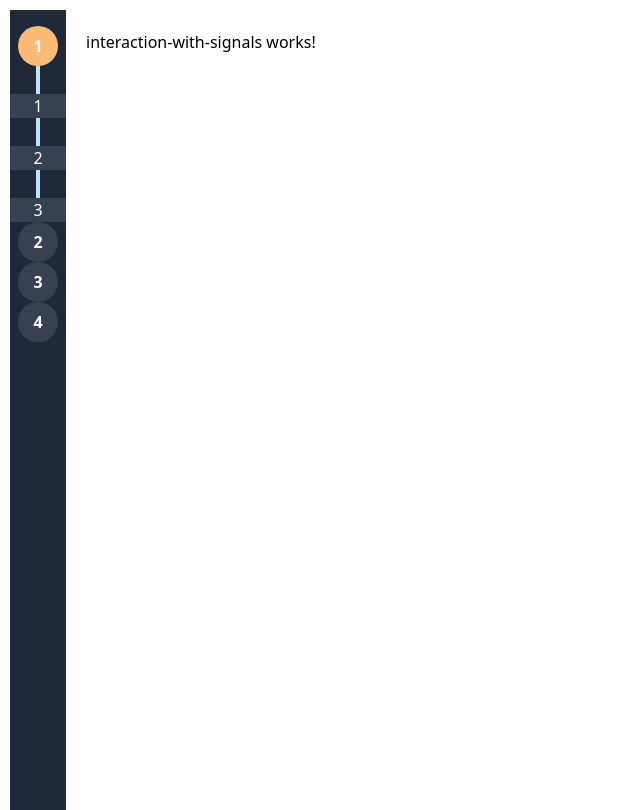
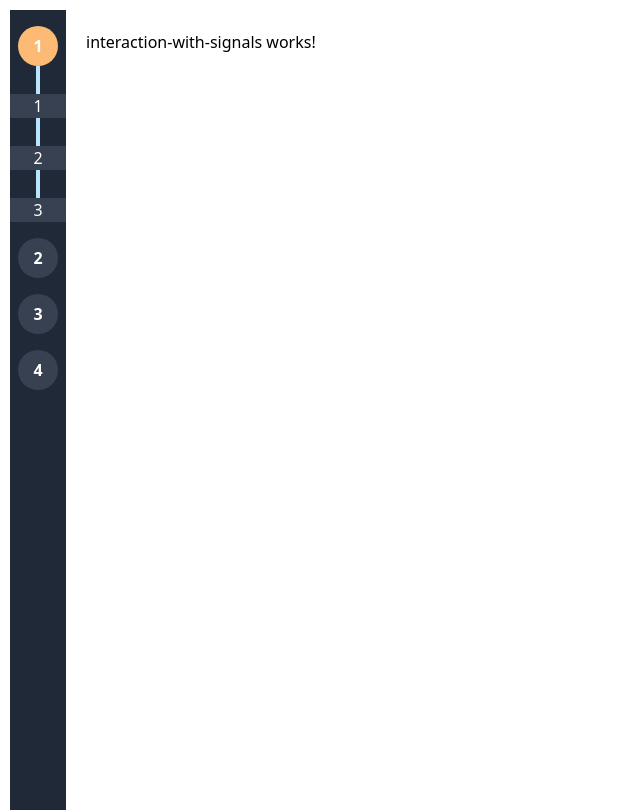
Before and after one commit to damiansire/angular-examples, an Angular app: page /signals/level/1 in a window 1280 px wide. Shown: the whole page, without its empty margins (0-640 px from the left). Built offline with nearby package versions, Linux system fonts and the light colour scheme.

Commit message:
design: add margin beetween principal level options

```diff
--- a/src/app/components/sidebar-menu/sidebar-menu.component.html
+++ b/src/app/components/sidebar-menu/sidebar-menu.component.html
@@ -1,5 +1,6 @@
 <ul class="py-4">
   @for ( menuItem of menuItems; track $index) {
+  <li class="mb-4">
     <app-menu-option
       [menuItem]="menuItem"
       [levelState]="getMenuOptionStatus(menuItem.id, undefined)"
@@ -14,5 +15,7 @@
       />
       }
     </ul>
-  } }
+    }
+  </li>
+  }
 </ul>
```
Lines whose indentation alone changed are shown as unchanged.
